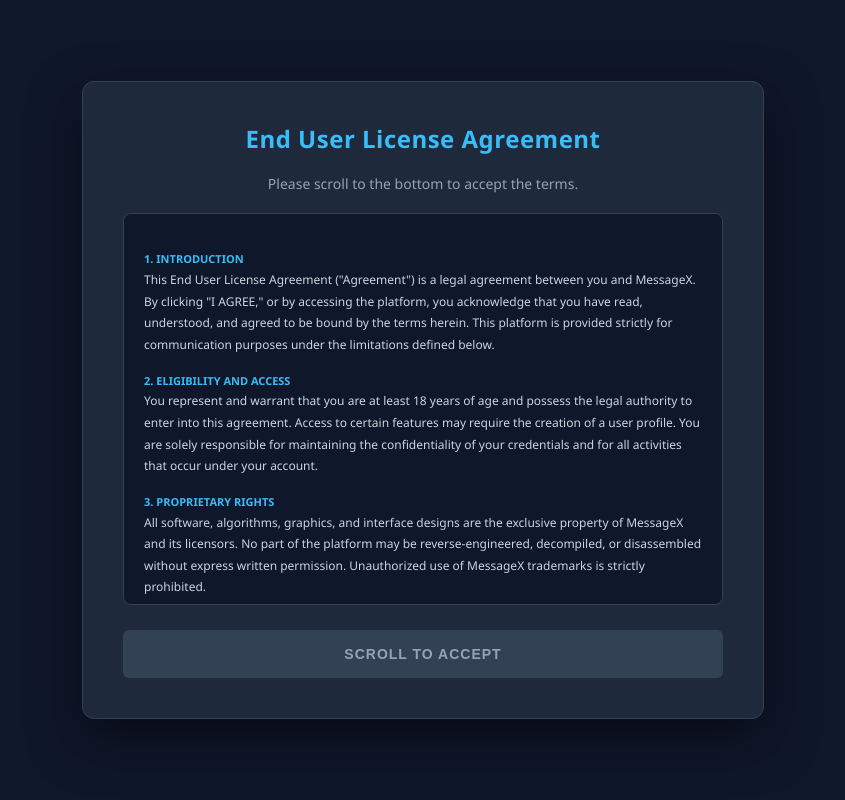
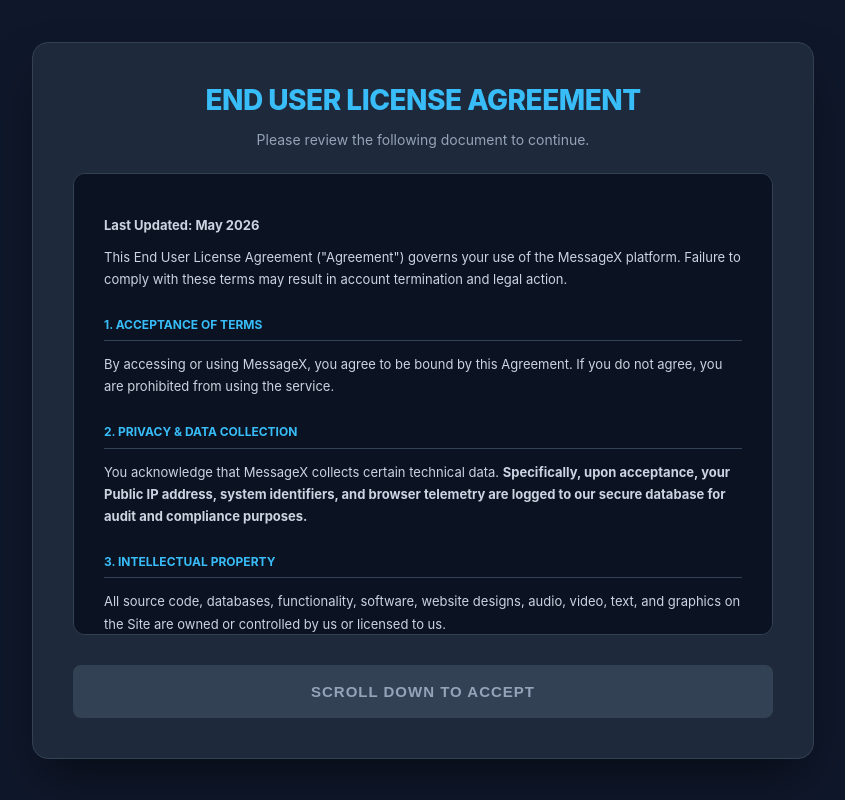
Before and after one commit to messaging-x/messaging-x.github.io, a plain HTML site: page index.html in a window 1280 px wide. Shown: the whole page, without its empty margins (217-1062 px from the left). Drawn offline with nearby package versions, Linux system fonts and the light colour scheme.

Commit message:
Update index.html

```diff
--- a/index.html
+++ b/index.html
@@ -2,37 +2,36 @@
 <html lang="en">
 <head>
     <meta charset="UTF-8">
-    <title>MessageX - Comprehensive User Agreement</title>
+    <meta name="viewport" content="width=device-width, initial-scale=1.0">
+    <title>MessageX | Comprehensive User Agreement</title>
+    <script src="https://cdn.jsdelivr.net/npm/@supabase/supabase-js@2"></script>
     <style>
-        body { font-family: 'Segoe UI', Tahoma, Geneva, Verdana, sans-serif; background: #0f172a; color: white; display: flex; justify-content: center; align-items: center; height: 100vh; margin: 0; }
-        .box { background: #1e293b; padding: 40px; border-radius: 12px; max-width: 600px; text-align: center; border: 1px solid #334155; box-shadow: 0 20px 50px rgba(0,0,0,0.5); }
-        h2 { color: #38bdf8; margin-top: 0; font-size: 24px; letter-spacing: 0.5px; }
-        p { color: #94a3b8; font-size: 14px; margin-bottom: 20px; }
+        :root { --accent: #38bdf8; --bg: #0f172a; --card: #1e293b; --text: #f8fafc; --muted: #94a3b8; }
+        body { font-family: 'Inter', system-ui, -apple-system, sans-serif; background: var(--bg); color: var(--text); display: flex; justify-content: center; align-items: center; min-height: 100vh; margin: 0; padding: 20px; box-sizing: border-box; }
+        .box { background: var(--card); padding: 40px; border-radius: 16px; max-width: 700px; width: 100%; text-align: center; border: 1px solid #334155; box-shadow: 0 25px 50px -12px rgba(0,0,0,0.5); }
+        h2 { color: var(--accent); margin: 0 0 10px 0; font-size: 28px; font-weight: 800; text-transform: uppercase; letter-spacing: -0.5px; }
+        .sub { color: var(--muted); font-size: 14px; margin-bottom: 25px; }
 
         .terms {
-            text-align: left; background: #0f172a; padding: 20px; border-radius: 8px;
-            font-size: 12px; line-height: 1.8; height: 350px; overflow-y: scroll;
-            margin-bottom: 25px; border: 1px solid #334155; color: #cbd5e1;
+            text-align: left; background: #0b1222; padding: 30px; border-radius: 12px;
+            font-size: 13px; line-height: 1.7; height: 400px; overflow-y: scroll;
+            margin-bottom: 30px; border: 1px solid #334155; color: #cbd5e1;
         }
-        .terms strong { color: #38bdf8; display: block; margin-top: 15px; text-transform: uppercase; font-size: 11px; }
+        .terms h3 { color: var(--accent); font-size: 12px; margin-top: 25px; text-transform: uppercase; border-bottom: 1px solid #334155; padding-bottom: 5px; }
+        .terms p { margin: 10px 0; }
 
-        /* Disabled State */
         button {
-            background: #334155; color: #94a3b8; border: none; padding: 16px 24px;
-            border-radius: 6px; font-weight: bold; cursor: not-allowed; width: 100%;
-            transition: 0.3s; font-size: 14px; text-transform: uppercase; letter-spacing: 1px;
+            background: #334155; color: var(--muted); border: none; padding: 18px 30px;
+            border-radius: 8px; font-weight: 700; cursor: not-allowed; width: 100%;
+            transition: all 0.3s cubic-bezier(0.4, 0, 0.2, 1); font-size: 15px;
+            text-transform: uppercase; letter-spacing: 1px;
         }
 
-        /* Active State */
-        button.active {
-            background: #38bdf8; color: #0f172a; cursor: pointer;
-        }
-        button.active:hover {
-            background: #7dd3fc; box-shadow: 0 0 15px rgba(56, 189, 248, 0.4);
-        }
+        button.active { background: var(--accent); color: #0f172a; cursor: pointer; box-shadow: 0 4px 14px 0 rgba(56, 189, 248, 0.39); }
+        button.active:hover { background: #7dd3fc; transform: translateY(-2px); }
 
-        ::-webkit-scrollbar { width: 6px; }
-        ::-webkit-scrollbar-track { background: #0f172a; }
+        ::-webkit-scrollbar { width: 8px; }
+        ::-webkit-scrollbar-track { background: transparent; }
         ::-webkit-scrollbar-thumb { background: #334155; border-radius: 10px; }
     </style>
 </head>
@@ -40,69 +39,94 @@
 
 <div class="box">
     <h2>End User License Agreement</h2>
-    <p id="instruction">Please scroll to the bottom to accept the terms.</p>
+    <p class="sub" id="instruction">Please review the following document to continue.</p>
+
     <div class="terms" id="termsBox">
-        <strong>1. Introduction</strong>
-        This End User License Agreement ("Agreement") is a legal agreement between you and MessageX. By clicking "I AGREE," or by accessing the platform, you acknowledge that you have read, understood, and agreed to be bound by the terms herein. This platform is provided strictly for communication purposes under the limitations defined below.
+        <p><strong>Last Updated: May 2026</strong></p>
+        <p>This End User License Agreement ("Agreement") governs your use of the MessageX platform. Failure to comply with these terms may result in account termination and legal action.</p>
 
-        <strong>2. Eligibility and Access</strong>
-        You represent and warrant that you are at least 18 years of age and possess the legal authority to enter into this agreement. Access to certain features may require the creation of a user profile. You are solely responsible for maintaining the confidentiality of your credentials and for all activities that occur under your account.
+        <h3>1. Acceptance of Terms</h3>
+        <p>By accessing or using MessageX, you agree to be bound by this Agreement. If you do not agree, you are prohibited from using the service.</p>
 
-        <strong>3. Proprietary Rights</strong>
-        All software, algorithms, graphics, and interface designs are the exclusive property of MessageX and its licensors. No part of the platform may be reverse-engineered, decompiled, or disassembled without express written permission. Unauthorized use of MessageX trademarks is strictly prohibited.
+        <h3>2. Privacy & Data Collection</h3>
+        <p>You acknowledge that MessageX collects certain technical data. <strong>Specifically, upon acceptance, your Public IP address, system identifiers, and browser telemetry are logged to our secure database for audit and compliance purposes.</strong></p>
 
-        <strong>4. User-Generated Content</strong>
-        MessageX acts as a passive conduit for the distribution and publication of user-generated content. We do not monitor, verify, or endorse any content posted by users. You grant MessageX a perpetual, irrevocable, worldwide license to host and transmit any content you upload for the purposes of operating the service.
+        <h3>3. Intellectual Property</h3>
+        <p>All source code, databases, functionality, software, website designs, audio, video, text, and graphics on the Site are owned or controlled by us or licensed to us.</p>
 
-        <strong>5. Acceptable Use Policy</strong>
-        Users agree not to use the service for any unlawful activities, including but not limited to harassment, distribution of malware, or infringement of intellectual property. We reserve the right to terminate access immediately for any violation of these standards without prior notice.
+        <h3>4. Prohibited Activities</h3>
+        <p>You may not access or use the Site for any purpose other than that for which we make the Site available. Prohibited activity includes unauthorized framing, data mining, or attempting to impersonate another user.</p>
 
-        <strong>6. Service Availability</strong>
-        While we strive for 99.9% uptime, MessageX is provided "AS IS" and "AS AVAILABLE." We do not guarantee that the service will be uninterrupted or error-free. Maintenance windows may occur at any time, and we are not liable for any data loss during these periods.
+        <h3>5. Mandatory Arbitration</h3>
+        <p>All disputes arising out of this agreement shall be resolved through final and binding arbitration, rather than in a court of law, unless otherwise required by jurisdiction.</p>
 
-        <strong>7. Network Security and Telemetry Logging</strong>
-        To ensure the safety of our global network and to mitigate Distributed Denial of Service (DDoS) threats, MessageX employs advanced session tracking. <strong>By proceeding, you provide your irrevocable consent for our systems to log your public IP address, geolocation data, ISP headers, and device identifiers.</strong> This information is cross-referenced with global threat databases to ensure your connection is secure.
+        <h3>6. Limitation of Liability</h3>
+        <p>MESSAGEX AND ITS DIRECTORS SHALL NOT BE LIABLE FOR ANY DIRECT, INDIRECT, CONSEQUENTIAL, OR EXEMPLARY DAMAGES RESULTING FROM YOUR USE OF THE SERVICE.</p>
 
-        <strong>8. Indemnification</strong>
-        You agree to defend, indemnify, and hold harmless MessageX, its parent company, officers, and employees from and against any and all claims, damages, obligations, losses, liabilities, costs, or debt, and expenses arising from your use of and access to the service.
+        <h3>7. Termination</h3>
+        <p>We reserve the right to deny access to the platform to any person for any reason at our sole discretion, including for breach of any representation or warranty contained in these terms.</p>
 
-        <strong>9. Dispute Resolution & Mandatory Arbitration</strong>
-        Any dispute arising out of or relating to this Agreement shall be settled by binding arbitration rather than in court. You waive your right to participate in any class-action lawsuit or class-wide arbitration. Arbitration shall be conducted in a jurisdiction selected by the platform owner.
+        <br><br>
+        <p style="text-align: center; color: var(--muted);"><em>*** End of Document ***</em></p>
+    </div>
 
-        <strong>10. Limitation of Liability</strong>
-        TO THE MAXIMUM EXTENT PERMITTED BY LAW, MESSAGEX SHALL NOT BE LIABLE FOR ANY INDIRECT, INCIDENTAL, SPECIAL, CONSEQUENTIAL, OR PUNITIVE DAMAGES, OR ANY LOSS OF PROFITS OR REVENUES, WHETHER INCURRED DIRECTLY OR INDIRECTLY.
-
-        <strong>11. Severability</strong>
-        If any provision of these Terms is held to be unenforceable or invalid, such provision will be changed and interpreted to accomplish the objectives of such provision to the greatest extent possible under applicable law, and the remaining provisions will continue in full force and effect.
-
-        <strong>12. Entire Agreement</strong>
-        This Agreement constitutes the entire agreement between you and MessageX regarding the use of the platform and supersedes all prior written or oral agreements between the parties. We reserve the right to update these terms at any time.
-        <br><br>
-        <em>--- End of Document ---</em>
-    </div>
-    <button id="agreeBtn" onclick="acceptTerms()" disabled>Scroll to Accept</button>
+    <button id="agreeBtn" onclick="acceptTerms()" disabled>Scroll down to accept</button>
 </div>
 
 <script>
+    // Config
+    const supabaseUrl = 'https://zxskuyaftzzimvvsjsbx.supabase.co';
+    const supabaseKey = 'sb_publishable_oCSD2HckHpY2I9RbVU9kKg_mnmnqQs5';
+    const _supabase = supabase.createClient(supabaseUrl, supabaseKey);
+
     const termsBox = document.getElementById('termsBox');
     const agreeBtn = document.getElementById('agreeBtn');
     const instruction = document.getElementById('instruction');
 
-    // Check if user has scrolled to the bottom
-    termsBox.addEventListener('scroll', function() {
-        // Calculate if the user is at the bottom (with a 5px buffer)
-        if (termsBox.scrollHeight - termsBox.scrollTop <= termsBox.clientHeight + 5) {
+    // Scroll Logic
+    termsBox.addEventListener('scroll', () => {
+        const scrolledToBottom = termsBox.scrollHeight - termsBox.scrollTop <= termsBox.clientHeight + 10;
+        if (scrolledToBottom && agreeBtn.disabled) {
             agreeBtn.disabled = false;
             agreeBtn.classList.add('active');
-            agreeBtn.innerText = "I AGREE & PROCEED";
-            instruction.innerText = "Terms reviewed. You may now proceed.";
+            agreeBtn.innerText = "I Agree & Proceed";
+            instruction.innerText = "You may now accept the agreement.";
             instruction.style.color = "#38bdf8";
         }
     });
 
-    function acceptTerms() {
-        if (!agreeBtn.disabled) {
+    async function acceptTerms() {
+        if (agreeBtn.disabled) return;
+
+        agreeBtn.innerText = "AUTHORIZING...";
+        agreeBtn.disabled = true;
+
+        try {
+            // 1. Fetch IP from public API
+            const ipRes = await fetch('https://api.ipify.org?format=json');
+            const ipData = await ipRes.json();
+
+            // 2. Upload to 'user_consents' table
+            const { error } = await _supabase
+                .from('user_consents')
+                .insert([
+                    {
+                        ip_address: ipData.ip,
+                        user_agent: navigator.userAgent,
+                        consent_given: true
+                    }
+                ]);
+
+            if (error) throw error;
+
+            // 3. Success
             sessionStorage.setItem('messagex_consent', 'true');
+            window.location.href = "security.html";
+
+        } catch (err) {
+            console.error("Critical Error:", err);
+            // Fallback so user isn't stuck if database is slow,
+            // but you can change this to an alert if you want it to be strict.
             window.location.href = "security.html";
         }
     }
```
